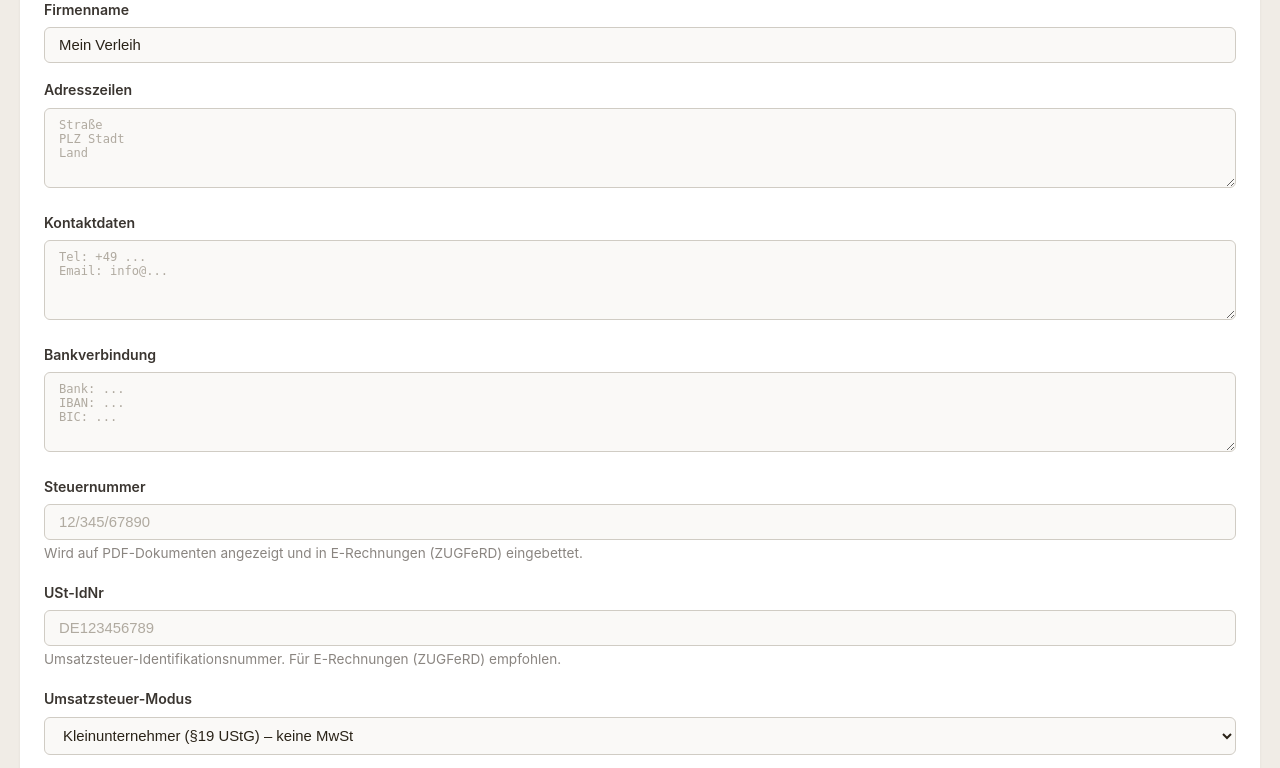
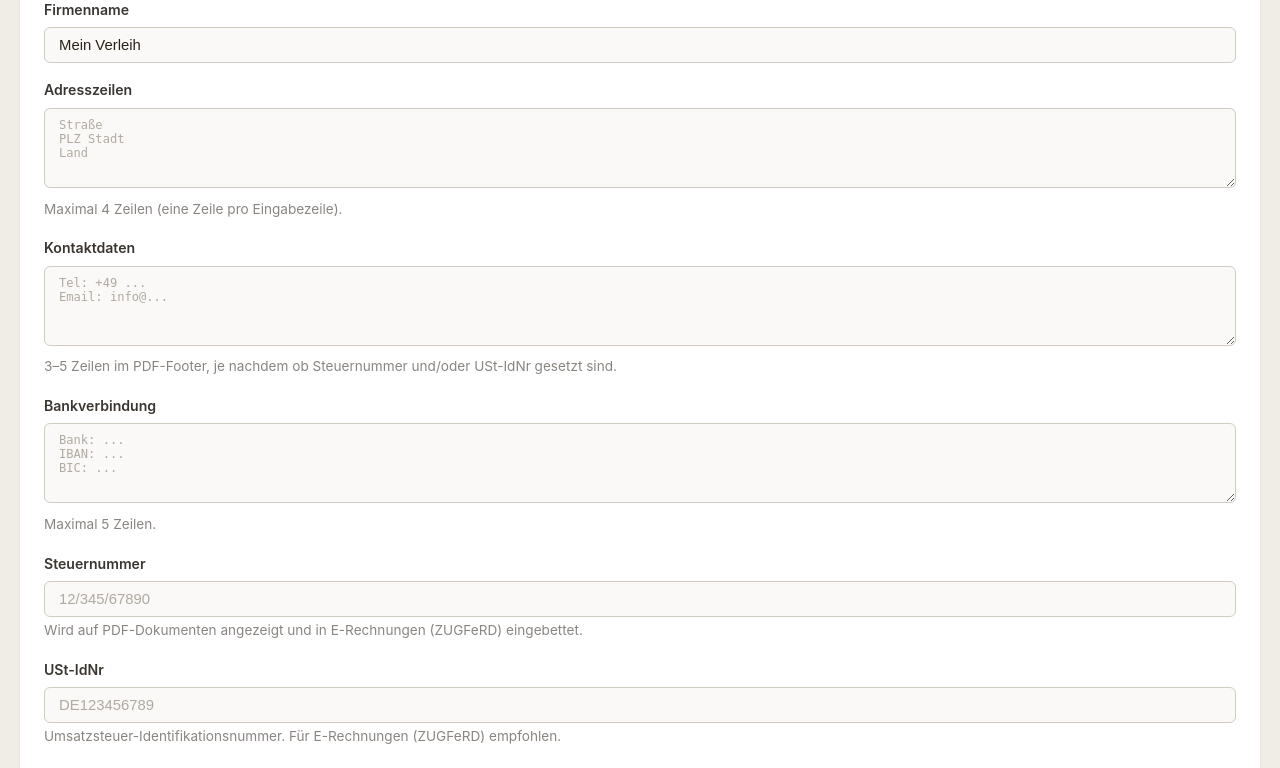
Before and after one commit to yniverz/erp-rent, a Flask app: page /admin/settings in a window 1280 px wide. Shown: the part 262-1030 px from the top of the page. Run offline with Flask 3, Linux system fonts and the light colour scheme; a user stored in the database is signed in.

Commit message:
feat: update footer line limits and add help text for address, contact, and bank fields

```diff
--- a/generators/pdf_base.py
+++ b/generators/pdf_base.py
@@ -206,7 +206,7 @@ def _draw_footer(canvas, doc, *,
         mid_lines.append(f"St.-Nr.: {tax_number}")
     if vat_id:
         mid_lines.append(f"USt-IdNr: {vat_id}")
-    right_lines = bank_lines[:4]
+    right_lines = bank_lines[:5]
 
     dy = 8.5
     y_start = y_line - 10
--- a/templates/admin/settings.html
+++ b/templates/admin/settings.html
@@ -18,16 +18,19 @@
         <div class="form-group">
             <label>Adresszeilen</label>
             <textarea name="address_lines" rows="3" placeholder="Straße&#10;PLZ Stadt&#10;Land">{{ settings.address_lines or '' }}</textarea>
+            <small class="help-text">Maximal 4 Zeilen (eine Zeile pro Eingabezeile).</small>
         </div>
 
         <div class="form-group">
             <label>Kontaktdaten</label>
             <textarea name="contact_lines" rows="3" placeholder="Tel: +49 ...&#10;Email: info@...">{{ settings.contact_lines or '' }}</textarea>
+            <small class="help-text">3–5 Zeilen im PDF-Footer, je nachdem ob Steuernummer und/oder USt-IdNr gesetzt sind.</small>
         </div>
 
         <div class="form-group">
             <label>Bankverbindung</label>
             <textarea name="bank_lines" rows="3" placeholder="Bank: ...&#10;IBAN: ...&#10;BIC: ...">{{ settings.bank_lines or '' }}</textarea>
+            <small class="help-text">Maximal 5 Zeilen.</small>
         </div>
 
         <div class="form-group">
```
